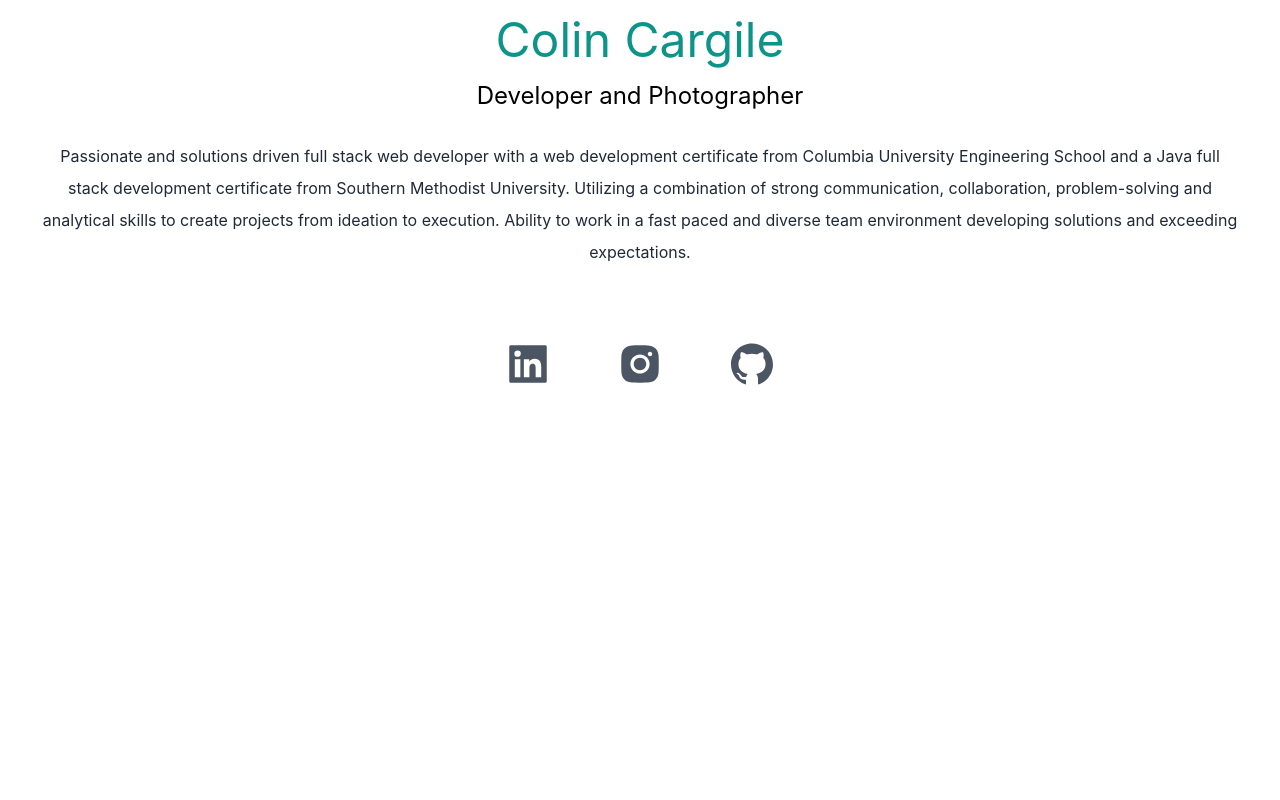
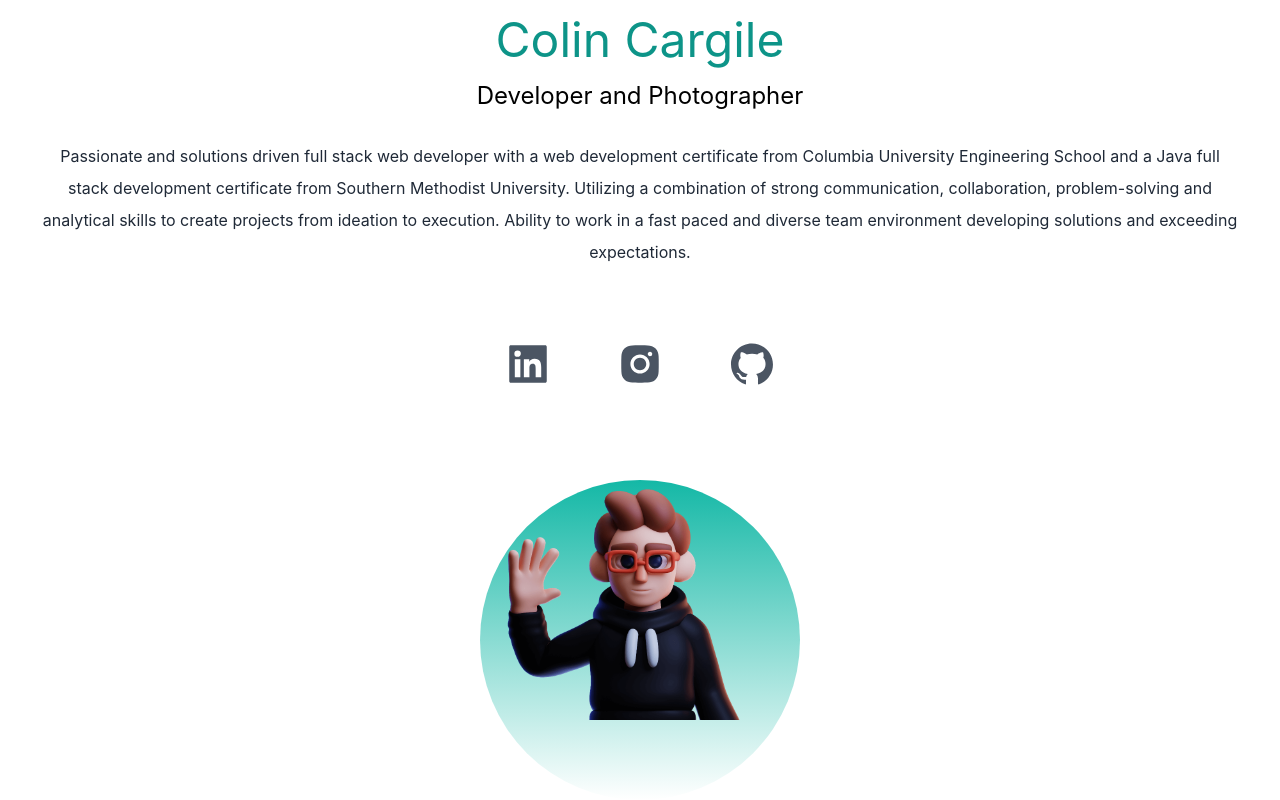
Before and after one commit to GundamMosi10/colin-react-portfolio-latest, a Next.js app: page / in a window 1280 px wide. Shown: the part 188-988 px from the top of the page. Before the commit the page ends 800 px from the top, so only its background shows below. Built offline with nearby package versions, Linux system fonts and the light colour scheme.

Commit message:
added the 3-d image of the person

```diff
--- a/pages/index.tsx
+++ b/pages/index.tsx
@@ -1,6 +1,9 @@
 import Head from 'next/head';
 import {BsFillMoonStarsFill} from 'react-icons/bs';
 import {AiFillLinkedin, AiFillInstagram, AiGithub, AiFillGithub} from "react-icons/ai";
+import Image from "next/image";
+import deved from "../public/dev-ed-wave.png";
+
 
 export default function Home() {
   return (
@@ -36,6 +39,9 @@
             <AiFillInstagram />
             <AiFillGithub />
           </div>
+          <div className="relative mx-auto bg-gradient-to-b from-teal-500 rounded-full w-80 h-80 mt-20">
+            <Image src={deved} />
+          </div>
         </section>
       </main>
     </div>
```
